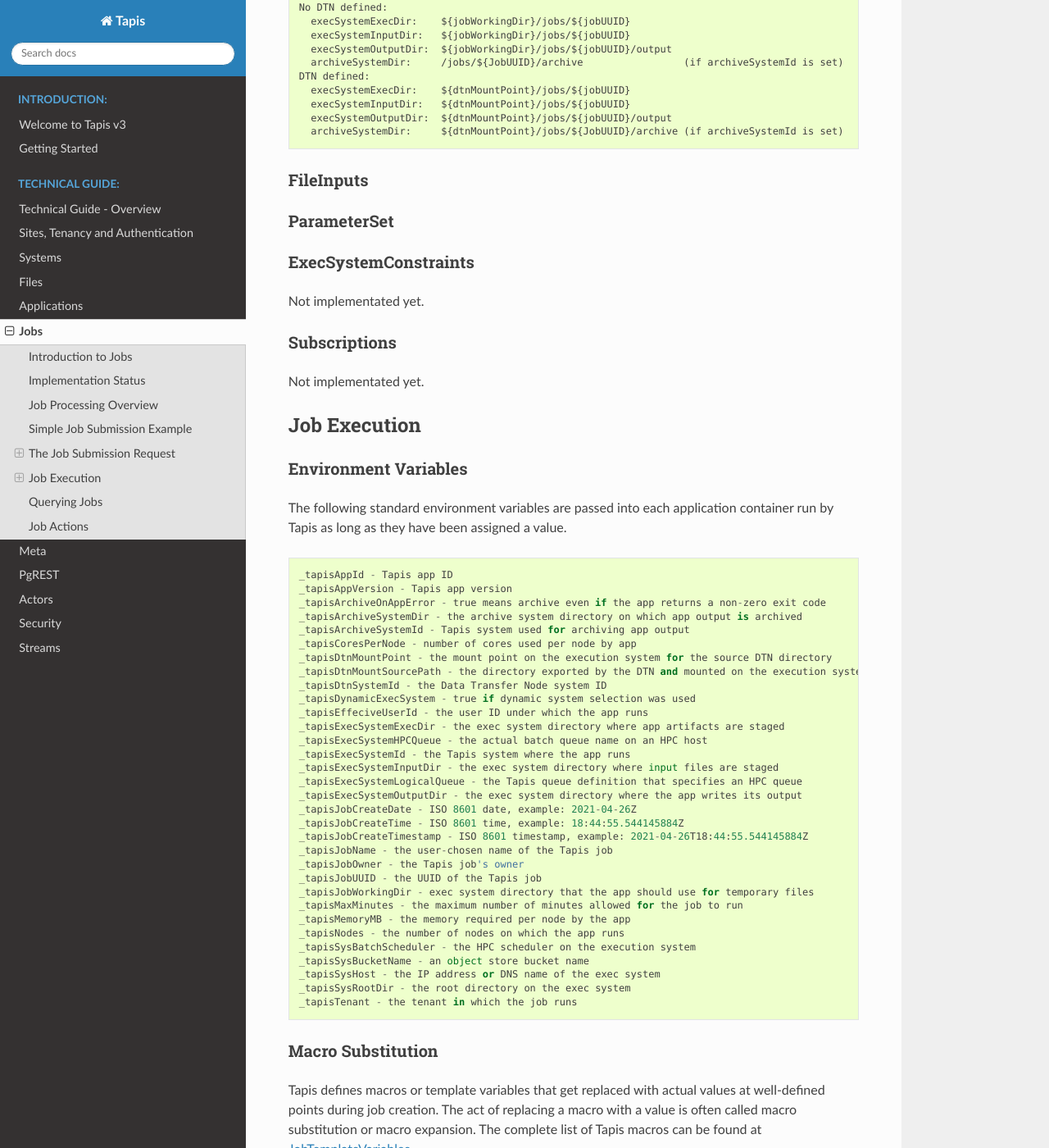
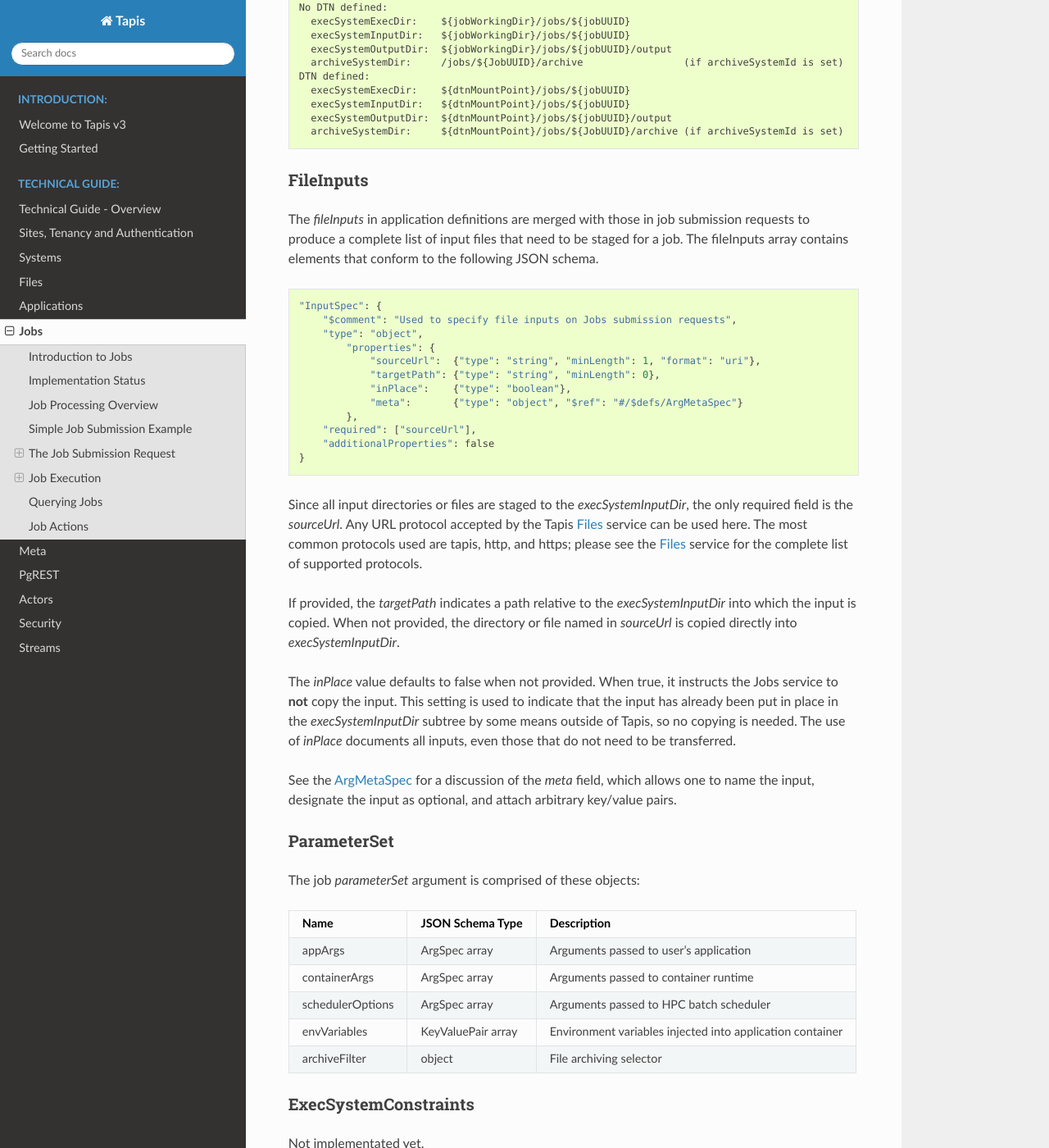
Before and after one commit to tapis-project/documentation, a Sphinx documentation site: the page built from source/technical/jobs.rst, in a window 1280 px wide and 1400 px high, scrolled down 5454 px. Shown: the whole window at 82% size. Built offline with Sphinx 7.4.7 and the Read the Docs theme 2.0.0, drawn with Linux system fonts in a browser that asks for light colours; some of the changed text lies outside the part shown.

Commit message:
more jobs docs

```diff
--- a/source/technical/jobs.rst
+++ b/source/technical/jobs.rst
@@ -217,8 +217,55 @@
 FileInputs
 ----------
 
+The *fileInputs* in application definitions are merged with those in job submission requests to produce a complete list of input files that need to be staged for a job.  The fileInputs array contains elements that conform to the following JSON schema.
+
+::
+
+   "InputSpec": {
+       "$comment": "Used to specify file inputs on Jobs submission requests",
+       "type": "object",
+           "properties": {
+               "sourceUrl":  {"type": "string", "minLength": 1, "format": "uri"},
+               "targetPath": {"type": "string", "minLength": 0},
+               "inPlace":    {"type": "boolean"},
+               "meta":       {"type": "object", "$ref": "#/$defs/ArgMetaSpec"}
+           },
+       "required": ["sourceUrl"],
+       "additionalProperties": false
+   }
+
+Since all input directories or files are staged to the *execSystemInputDir*, the only required field is the *sourceUrl*.  Any URL protocol accepted by the Tapis Files_ service can be used here.  The most common protocols used are tapis, http, and https; please see the Files_ service for the complete list of supported protocols.
+
+If provided, the *targetPath* indicates a path relative to the *execSystemInputDir* into which the input is copied.  When not provided, the  directory or file named in *sourceUrl* is copied directly into *execSystemInputDir*.
+
+The *inPlace* value defaults to false when not provided.  When true, it instructs the Jobs service to **not** copy the input.  This setting is used to indicate that the input has already been put in place in the *execSystemInputDir* subtree by some means outside of Tapis, so no copying is needed.  The use of *inPlace* documents all inputs, even those that do not need to be transferred.
+
+See the `ArgMetaSpec`_ for a discussion of the *meta* field, which allows one to name the input, designate the input as optional, and attach arbitrary key/value pairs.
+
+
+.. _Files: https://tapis.readthedocs.io/en/latest/technical/files.html
+
 ParameterSet
 ------------
+
+The job *parameterSet* argument is comprised of these objects:
+
+================    ==================    ===================================================
+Name                JSON Schema Type      Description
+================    ==================    ===================================================
+appArgs             ArgSpec array         Arguments passed to user's application
+containerArgs       ArgSpec array         Arguments passed to container runtime
+schedulerOptions    ArgSpec array         Arguments passed to HPC batch scheduler
+envVariables        KeyValuePair array    Environment variables injected into application container
+archiveFilter       object                File archiving selector
+================    ==================    ===================================================
+
+
+
+
+
+
+
 
 ExecSystemConstraints
 ---------------------
@@ -229,6 +276,75 @@
 -------------
 
 Not implementated yet.
+
+Shared Components
+-----------------
+
+ArgSpec
+^^^^^^^
+
+The JSON schema for defining elements in various `ParameterSet`_ components is below.
+
+::
+
+   "ArgSpec": {
+       "$comment": "Used to specify parameters on Jobs submission requests",
+       "type": "object",
+           "properties": {
+               "arg":  {"type": "string", "minLength": 1},
+               "meta": {"type": "object", "$ref": "#/$defs/ArgMetaSpec"}
+           },
+       "required": ["arg"],
+       "additionalProperties": false
+   }
+
+The required *arg* value is an arbitrary string and is used as-is.  See the `ArgMetaSpec`_ for a discussion of the *meta* field, which allows one to name arguments, designate them as optional, and attach arbitrary key/value pairs to them.
+
+
+ArgMetaSpec
+^^^^^^^^^^^
+
+The JSON schema for metadata objects used in `FileInputs`_ and other job parameters is below.
+
+::
+
+   "ArgMetaSpec": {
+       "$comment": "An open-ended way to name and annotate arguments",
+       "type": "object",
+           "properties": {
+               "description": {"type": "string", "minLength": 1, "maxLength": 8096},
+               "name":        {"type": "string", "minLength": 1},
+               "required":    {"type": "boolean"},
+               "kv":          {"type": "array",
+                               "items": {"$ref": "#/$defs/KeyValuePair"},
+                               "uniqueItems": true}
+           },
+        "required": ["name", "required"],
+        "additionalProperties": false
+   }
+
+The *ArgMetaSpec* is always a child its enclosing job parameter.  The *ArgMetaSpec* requires that a name be assigned it parent and that whether the parent parameter is required or not.  Optionally, a description and a map of key/value strings can be included.  The complete *ArgMetaSpec* object is saved in the job, so the key/value pairs can be used to pass arbitrary information to any program that queries the job.  For example, a web application might submit a job request and embed display information in the metadata for use whenever the job is queried.
+
+KeyValuePair
+^^^^^^^^^^^^
+
+The JSON schema for defining key/value pairs of strings in various `ParameterSet`_ components is below.
+
+::
+
+   "KeyValuePair": {
+       "$comment": "A simple key/value pair",
+       "type": "object",
+           "properties": {
+               "key":   {"type": "string", "minLength": 1},
+               "value": {"type": "string", "minLength": 0}
+           },
+        "required": ["key", "value"],
+        "additionalProperties": false
+   }
+
+Both the *key* and *value* are required, though the *value* can be an empty string.
+
 
 Job Execution
 =============
@@ -297,6 +413,8 @@
 #. ExecSystemOutputDir
 #. ArchiveSystemDir
 
+Finally, macro substitution is applied to the job *description* field, whether the description is specified in an application or a submission request.
+
 .. _JobTemplateVariables: https://github.com/tapis-project/tapis-java/blob/dev/tapis-jobslib/src/main/java/edu/utexas/tacc/tapis/jobs/model/enumerations/JobTemplateVariables.java
 
 
```
